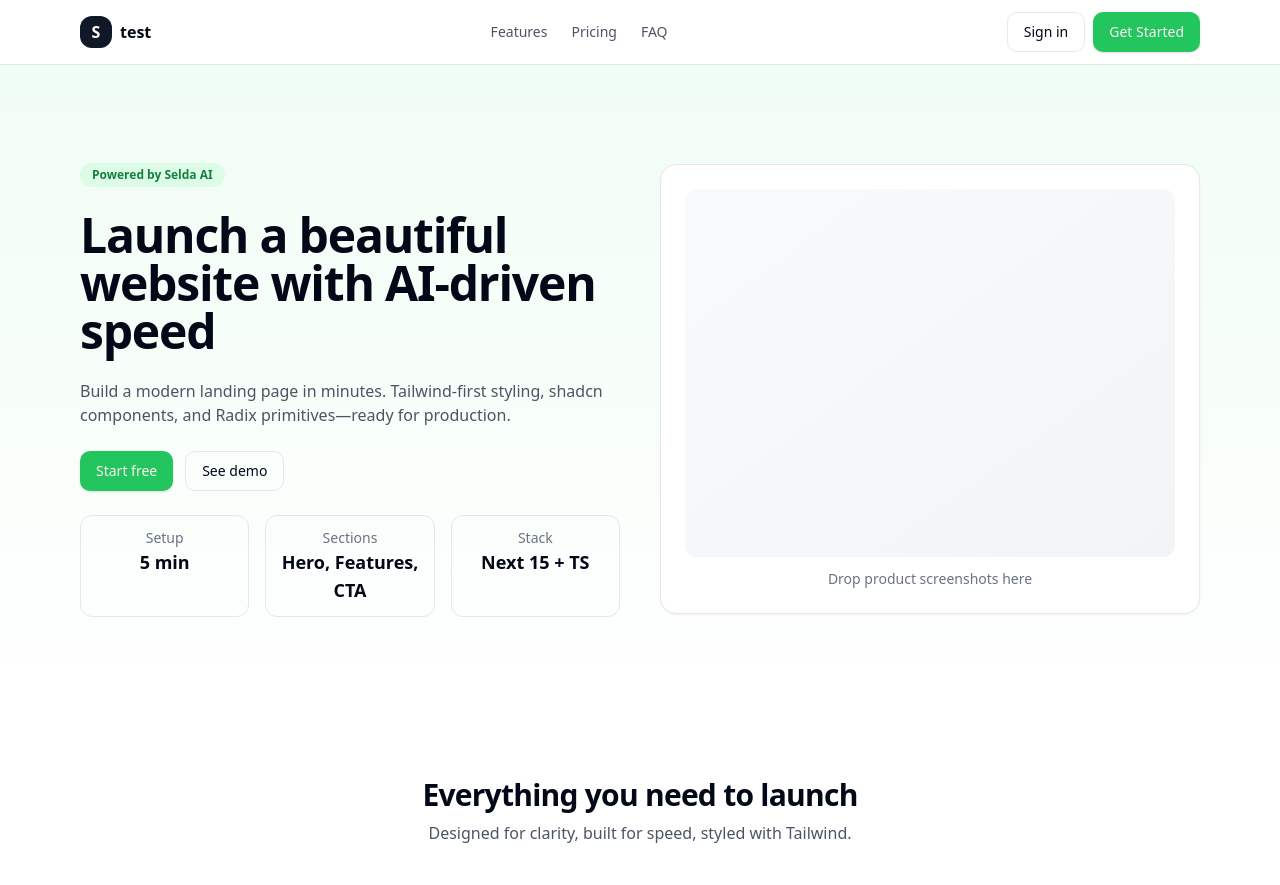
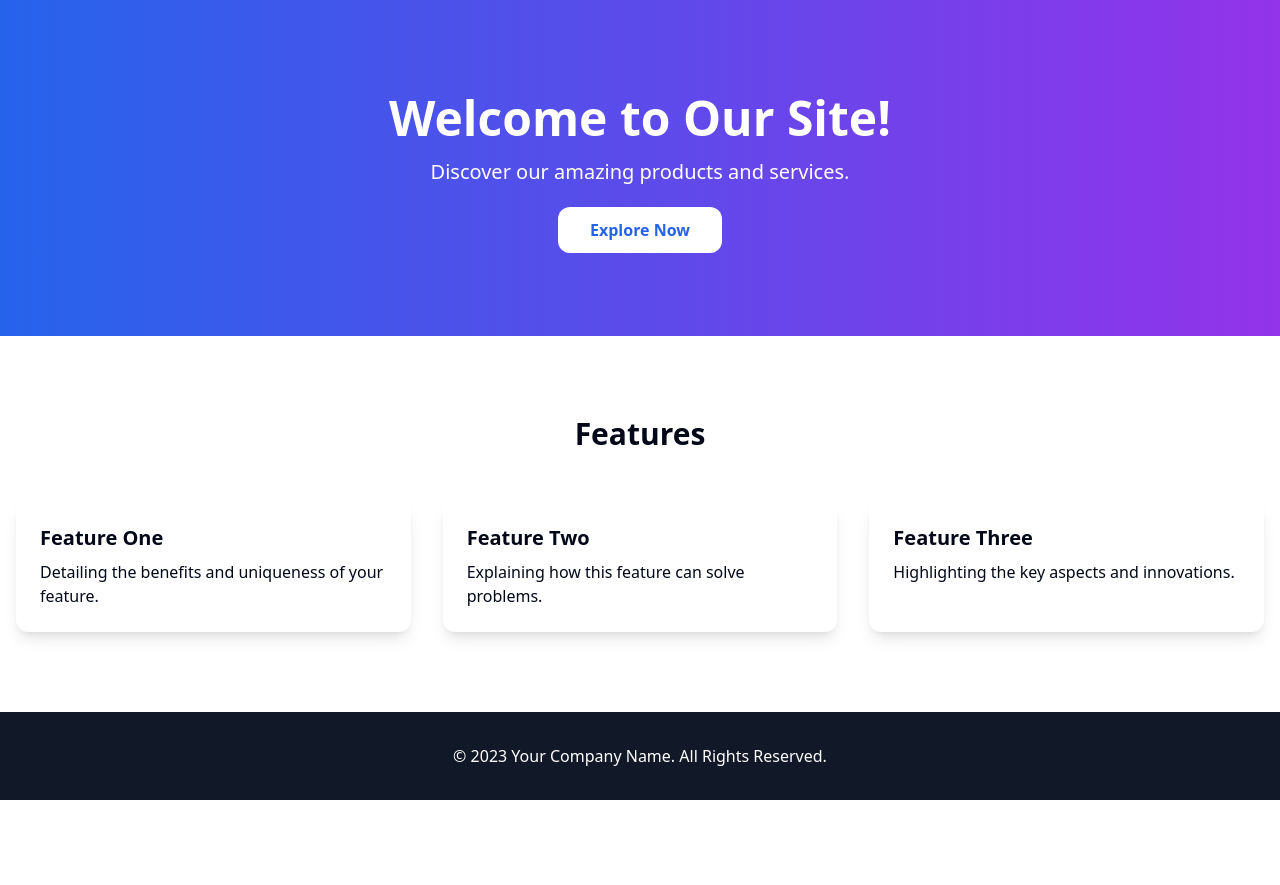
Before and after one commit to FajiranMoh/test, a Next.js app: page / in a window 1280 px wide. Shown: the top 885 px of the page. After the commit the page ends 800 px from the top, so only its background shows below. Built offline with nearby package versions, Linux system fonts and the light colour scheme.

Commit message:
✨ AI Update: I need a landing page

```diff
--- a/app/page.tsx
+++ b/app/page.tsx
@@ -1,101 +1,39 @@
-import { Button } from '@/components/ui/button';
+import React from 'react';
 
 export default function Page() {
   return (
-    <main className="min-h-screen flex flex-col">
-      <header className="sticky top-0 z-50 w-full border-b bg-white/60 backdrop-blur">
-        <div className="mx-auto flex h-16 max-w-6xl items-center justify-between px-4">
-          <div className="flex items-center gap-2">
-            <div className="grid h-8 w-8 place-items-center rounded-lg bg-gray-900 text-white font-bold">S</div>
-            <span className="font-semibold"> test </span>
-          </div>
-          <nav className="hidden md:flex items-center gap-6 text-sm text-gray-600">
-            <a href="#features" className="hover:text-gray-900">Features</a>
-            <a href="#pricing" className="hover:text-gray-900">Pricing</a>
-            <a href="#faq" className="hover:text-gray-900">FAQ</a>
-          </nav>
-          <div className="flex items-center gap-2">
-            <Button variant="ghost">Sign in</Button>
-            <Button>Get Started</Button>
-          </div>
+    <div className="min-h-screen flex flex-col">
+      <section className="hero bg-gradient-to-r from-blue-600 to-purple-600 text-white py-20 flex-1 flex items-center justify-center">
+        <div className="container mx-auto px-4 text-center">
+          <h1 className="text-5xl font-bold mb-4">Welcome to Our Site!</h1>
+          <p className="text-xl mb-8">Discover our amazing products and services.</p>
+          <a href="#features" className="bg-white text-blue-600 px-8 py-3 rounded-lg font-semibold">Explore Now</a>
         </div>
-      </header>
-
-      <section className="bg-gradient-to-b from-green-50 to-white">
-        <div className="mx-auto grid max-w-6xl items-center gap-10 px-4 py-16 md:grid-cols-2 md:py-24">
-          <div className="space-y-6">
-            <span className="inline-flex items-center rounded-full bg-green-100 px-3 py-1 text-xs font-semibold text-green-700">
-              Powered by Selda AI
-            </span>
-            <h1 className="text-4xl font-bold tracking-tight md:text-5xl">
-              Launch a beautiful website with AI-driven speed
-            </h1>
-            <p className="text-gray-600">
-              Build a modern landing page in minutes. Tailwind-first styling, shadcn components, and Radix primitives—ready for production.
-            </p>
-            <div className="flex flex-wrap gap-3">
-              <Button className="gap-2">Start free</Button>
-              <Button variant="ghost" className="gap-2">See demo</Button>
+      </section>
+      <section id="features" className="py-20">
+        <div className="container mx-auto px-4">
+          <h2 className="text-3xl font-bold text-center mb-12">Features</h2>
+          <div className="grid grid-cols-1 md:grid-cols-3 gap-8">
+            <div className="feature-card bg-white shadow-lg rounded-lg p-6">
+              <h3 className="text-xl font-bold mb-2">Feature One</h3>
+              <p>Detailing the benefits and uniqueness of your feature.</p>
             </div>
-            <dl className="grid grid-cols-3 gap-4 text-sm">
-              <div className="rounded-lg border p-3 text-center">
-                <dt className="text-gray-500">Setup</dt>
-                <dd className="text-lg font-semibold">5 min</dd>
-              </div>
-              <div className="rounded-lg border p-3 text-center">
-                <dt className="text-gray-500">Sections</dt>
-                <dd className="text-lg font-semibold">Hero, Features, CTA</dd>
-              </div>
-              <div className="rounded-lg border p-3 text-center">
-                <dt className="text-gray-500">Stack</dt>
-                <dd className="text-lg font-semibold">Next 15 + TS</dd>
-              </div>
-            </dl>
-          </div>
-          <div className="rounded-2xl border bg-white p-6 shadow-sm">
-            <div className="aspect-[4/3] w-full rounded-lg bg-gradient-to-br from-gray-50 to-gray-100" />
-            <p className="mt-3 text-center text-sm text-gray-500">Drop product screenshots here</p>
+            <div className="feature-card bg-white shadow-lg rounded-lg p-6">
+              <h3 className="text-xl font-bold mb-2">Feature Two</h3>
+              <p>Explaining how this feature can solve problems.</p>
+            </div>
+            <div className="feature-card bg-white shadow-lg rounded-lg p-6">
+              <h3 className="text-xl font-bold mb-2">Feature Three</h3>
+              <p>Highlighting the key aspects and innovations.</p>
+            </div>
           </div>
         </div>
       </section>
-
-      <section id="features" className="mx-auto max-w-6xl px-4 py-16">
-        <div className="mb-10 text-center">
-          <h2 className="text-3xl font-semibold tracking-tight">Everything you need to launch</h2>
-          <p className="mt-2 text-gray-600">Designed for clarity, built for speed, styled with Tailwind.</p>
-        </div>
-        <div className="grid gap-6 md:grid-cols-3">
-          {['Guided storytelling','Responsive layout','Instant credibility'].map((title, i) => (
-            <div key={i} className="rounded-xl border p-5">
-              <div className="mb-3 h-10 w-10 rounded-md bg-green-100 text-green-700 grid place-items-center font-semibold">{i+1}</div>
-              <h3 className="font-semibold">{title}</h3>
-              <p className="mt-1 text-sm text-gray-600">Compose sections quickly with reusable UI primitives and consistent design tokens.</p>
-            </div>
-          ))}
-        </div>
-      </section>
-
-      <section id="faq" className="mx-auto max-w-4xl px-4 py-16">
-        <h2 className="text-2xl font-semibold tracking-tight">Frequently asked questions</h2>
-        <div className="mt-6 space-y-4">
-          {[
-            {q:'Can I customize the design?',a:'Yes. Everything uses Tailwind classes so you can rapidly tailor spacing, colors, and layout.'},
-            {q:'Does this use shadcn?',a:'Yes. Components follow shadcn/ui patterns with Radix under the hood.'},
-            {q:'Is this TypeScript?',a:'Yes. The template and generated files default to TS/TSX.'}
-          ].map((item, i) => (
-            <details key={i} className="rounded-lg border p-4">
-              <summary className="cursor-pointer font-medium">{item.q}</summary>
-              <p className="mt-2 text-sm text-gray-600">{item.a}</p>
-            </details>
-          ))}
-        </div>
-      </section>
-
-      <footer className="border-t py-8 text-center text-sm text-gray-500">
-        <div className="mx-auto max-w-6xl px-4">
-          <p>© {new Date().getFullYear()} test. All rights reserved.</p>
+      <footer className="bg-gray-900 text-white py-8">
+        <div className="container mx-auto px-4 text-center">
+          <p>&copy; 2023 Your Company Name. All Rights Reserved.</p>
         </div>
       </footer>
-    </main>
+    </div>
   );
 }
```
